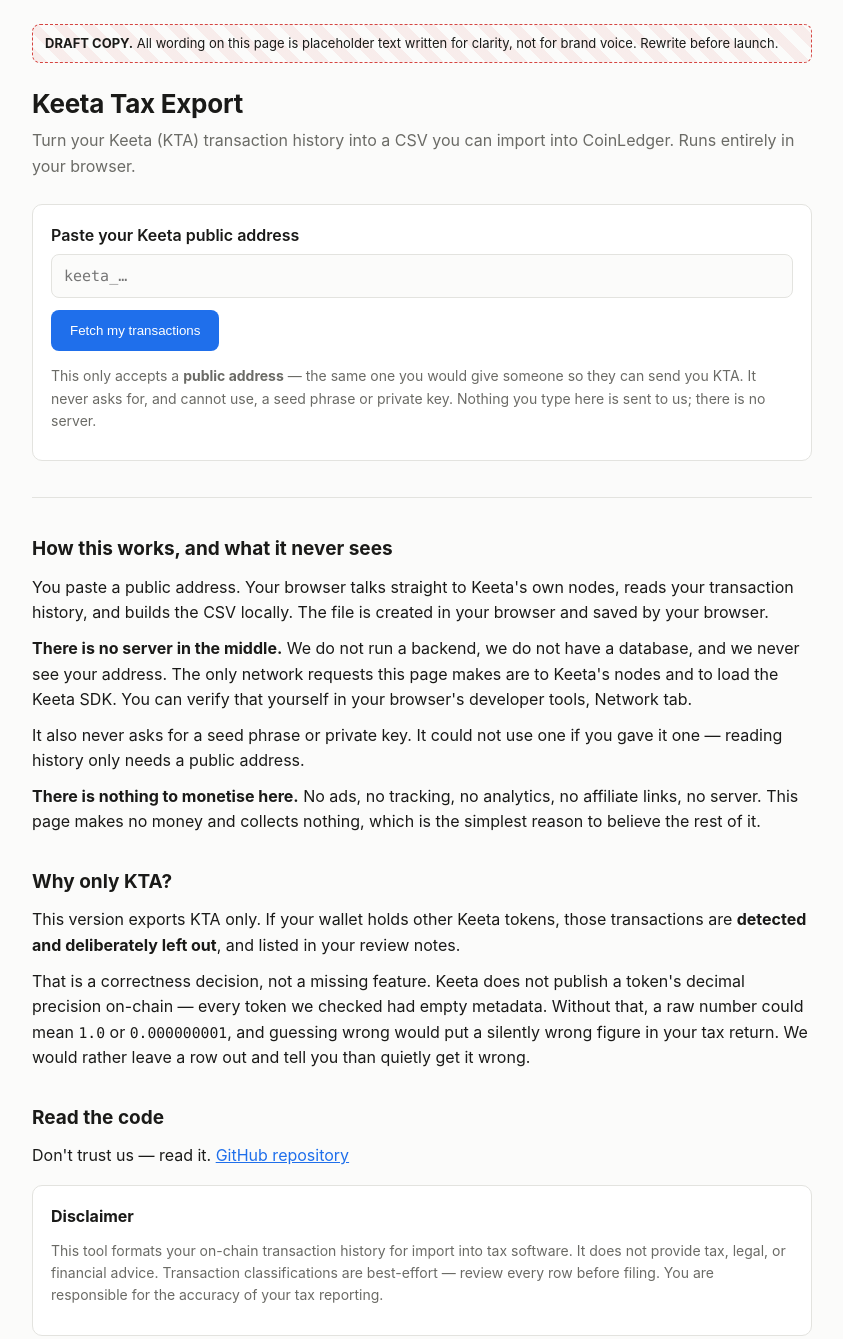
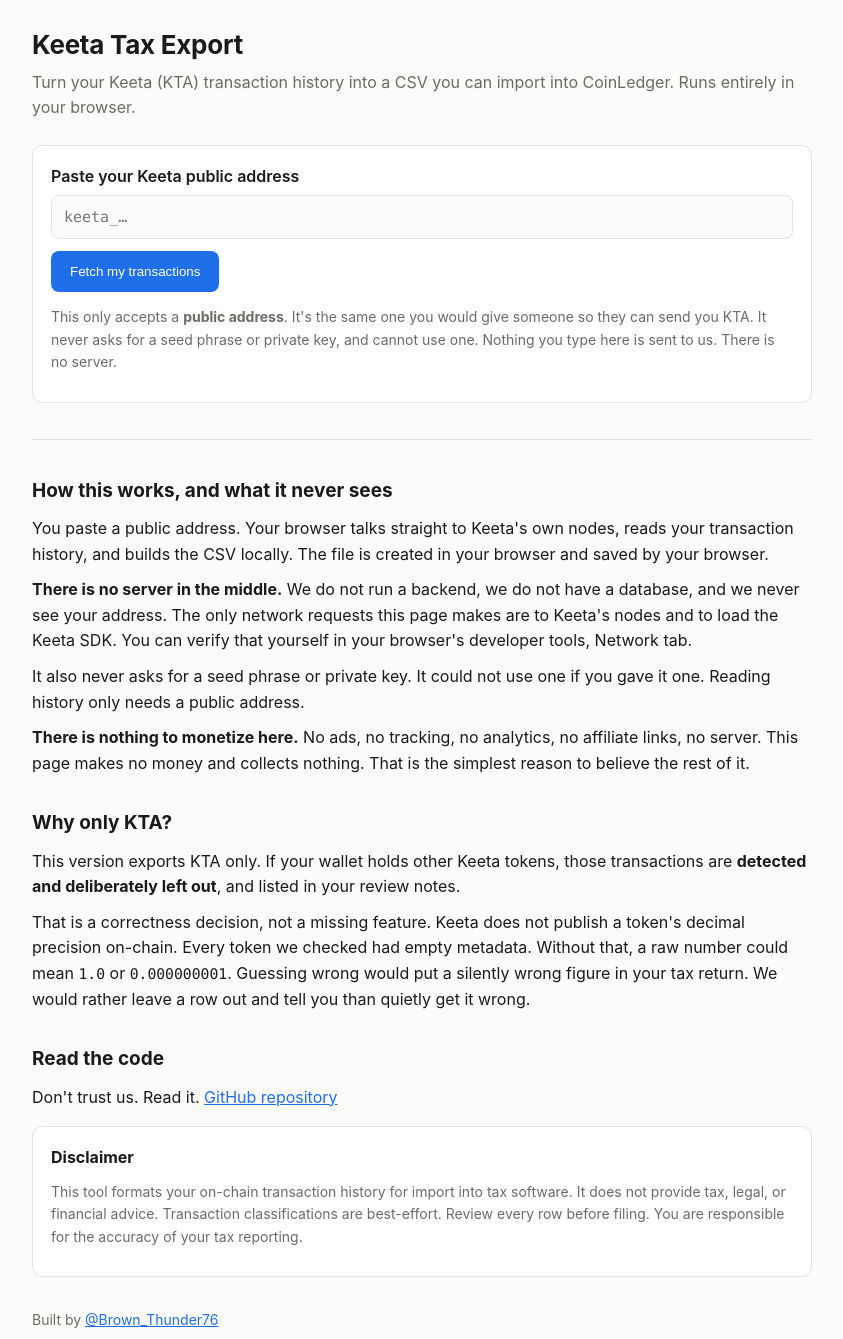
Before and after one commit to brownthundercrypto-wq/keeta-tax-export, a website: page web/index.html in a window 1280 px wide. Shown: the whole page, without its empty margins (218-1061 px from the left). Drawn offline with Linux system fonts and the light colour scheme.

Commit message:
Remove draft banner, add byline, copy cleanup
Drops the DRAFT COPY banner and its CSS. Adds a Built by @Brown_Thunder76
byline to the page footer and the README.

Copy mechanics only, no substance changed: removes all 21 em dashes by
rewriting those sentences with periods or commas, switches to American
spelling (monetize, recognize), and splits the longer sentences.

```diff
--- a/web/index.html
+++ b/web/index.html
@@ -3,7 +3,7 @@
 <head>
 <meta charset="utf-8">
 <meta name="viewport" content="width=device-width, initial-scale=1">
-<title>Keeta Tax Export — CSV for CoinLedger</title>
+<title>Keeta Tax Export: CSV for CoinLedger</title>
 <style>
   :root {
     --bg: #fbfbfa; --fg: #1a1a18; --muted: #6b6b66; --line: #e3e3df;
@@ -59,16 +59,11 @@
   progress { width: 100%; height: 10px; }
   hr { border: 0; border-top: 1px solid var(--line); margin: 36px 0; }
   a { color: var(--accent); }
-  .draft { background: repeating-linear-gradient(45deg, rgba(214,69,65,.08), rgba(214,69,65,.08) 10px, transparent 10px, transparent 20px);
-           border: 1px dashed var(--bad-line); border-radius: 8px; padding: 8px 12px; font-size: 13px; margin-bottom: 20px; }
+  .byline { color: var(--muted); font-size: 14px; margin-top: 32px; }
 </style>
 </head>
 <body>
 <main>
-
-  <div class="draft">
-    <strong>DRAFT COPY.</strong> All wording on this page is placeholder text written for clarity, not for brand voice. Rewrite before launch.
-  </div>
 
   <h1>Keeta Tax Export</h1>
   <p class="sub">Turn your Keeta (KTA) transaction history into a CSV you can import into CoinLedger. Runs entirely in your browser.</p>
@@ -81,9 +76,9 @@
              placeholder="keeta_…" aria-describedby="addr-help">
       <button id="go">Fetch my transactions</button>
       <p id="addr-help" class="note" style="margin-top:14px">
-        This only accepts a <strong>public address</strong> — the same one you would give someone
-        so they can send you KTA. It never asks for, and cannot use, a seed phrase or private key.
-        Nothing you type here is sent to us; there is no server.
+        This only accepts a <strong>public address</strong>. It's the same one you would give
+        someone so they can send you KTA. It never asks for a seed phrase or private key, and
+        cannot use one. Nothing you type here is sent to us. There is no server.
       </p>
       <div id="input-error" class="bad hidden"></div>
     </div>
@@ -113,7 +108,7 @@
       <div class="stats" id="r-stats"></div>
       <div id="r-range" class="note"></div>
       <div id="r-flagsummary"></div>
-      <button id="to-download">Looks right — continue</button>
+      <button id="to-download">Looks right, continue</button>
     </div>
   </section>
 
@@ -125,12 +120,12 @@
       <button id="dl-md" class="secondary">Download review notes</button>
 
       <div class="warn">
-        <h3 style="margin-top:0">Before you import — pick the right KTA</h3>
+        <h3 style="margin-top:0">Before you import, pick the right KTA</h3>
         <p>CoinLedger will ask you to choose between <code>KTA - Keeta</code> and <code>KTA - KTA</code>.</p>
         <p><strong>Choose <code>KTA - Keeta</code>.</strong></p>
-        <p>The other one is an unrelated coin. If you pick it, CoinLedger prices your entire report
-           against the wrong asset — with no error and no warning. CoinLedger can remember the choice,
-           so you only make it once.</p>
+        <p>The other one is an unrelated coin. Pick it and CoinLedger prices your entire report
+           against the wrong asset. No error, no warning. CoinLedger can remember the choice, so
+           you only make it once.</p>
       </div>
 
       <h3>How to import</h3>
@@ -142,9 +137,10 @@
 
       <div class="warn">
         <h3 style="margin-top:0">About bridge transfers</h3>
-        <p>If you moved KTA to another chain, that shows up on Keeta as an ordinary send — it looks
-           exactly like a sale. We flag the bridges we can recognise, but <strong>we cannot detect all
-           of them</strong>: only two bridge operators publish their addresses in a way we can read.</p>
+        <p>If you moved KTA to another chain, that shows up on Keeta as an ordinary send. It looks
+           exactly like a sale. We flag the bridges we can recognize, but <strong>we cannot detect
+           all of them</strong>. Only two bridge operators publish their addresses in a way we can
+           read.</p>
         <p><strong>If you bridged KTA to Base or anywhere else, check those rows yourself.</strong>
            A bridge you moved between your own wallets is usually not a taxable sale, but this file
            cannot tell the difference on its own.</p>
@@ -169,30 +165,35 @@
      database, and we never see your address. The only network requests this page makes are to
      Keeta's nodes and to load the Keeta SDK. You can verify that yourself in your browser's
      developer tools, Network tab.</p>
-  <p>It also never asks for a seed phrase or private key. It could not use one if you gave it one —
-     reading history only needs a public address.</p>
-  <p><strong>There is nothing to monetise here.</strong> No ads, no tracking, no analytics, no
-     affiliate links, no server. This page makes no money and collects nothing, which is the
+  <p>It also never asks for a seed phrase or private key. It could not use one if you gave it one.
+     Reading history only needs a public address.</p>
+  <p><strong>There is nothing to monetize here.</strong> No ads, no tracking, no analytics, no
+     affiliate links, no server. This page makes no money and collects nothing. That is the
      simplest reason to believe the rest of it.</p>
 
   <h2>Why only KTA?</h2>
   <p>This version exports KTA only. If your wallet holds other Keeta tokens, those transactions are
      <strong>detected and deliberately left out</strong>, and listed in your review notes.</p>
   <p>That is a correctness decision, not a missing feature. Keeta does not publish a token's decimal
-     precision on-chain — every token we checked had empty metadata. Without that, a raw number could
-     mean <code>1.0</code> or <code>0.000000001</code>, and guessing wrong would put a silently wrong
-     figure in your tax return. We would rather leave a row out and tell you than quietly get it wrong.</p>
+     precision on-chain. Every token we checked had empty metadata. Without that, a raw number could
+     mean <code>1.0</code> or <code>0.000000001</code>. Guessing wrong would put a silently wrong
+     figure in your tax return. We would rather leave a row out and tell you than quietly get it
+     wrong.</p>
 
   <h2>Read the code</h2>
-  <p>Don't trust us — read it.
+  <p>Don't trust us. Read it.
      <a id="repo-link" href="https://github.com/brownthundercrypto-wq/keeta-tax-export" rel="noopener" target="_blank">GitHub repository</a></p>
 
   <div class="card">
     <h3 style="margin-top:0">Disclaimer</h3>
     <p class="note">This tool formats your on-chain transaction history for import into tax software.
-       It does not provide tax, legal, or financial advice. Transaction classifications are best-effort —
-       review every row before filing. You are responsible for the accuracy of your tax reporting.</p>
+       It does not provide tax, legal, or financial advice. Transaction classifications are
+       best-effort. Review every row before filing. You are responsible for the accuracy of your
+       tax reporting.</p>
   </div>
+
+  <p class="byline">Built by
+     <a href="https://x.com/Brown_Thunder76" rel="noopener" target="_blank">@Brown_Thunder76</a></p>
 
 </main>
 
```
Also changed, not shown: README.md.
